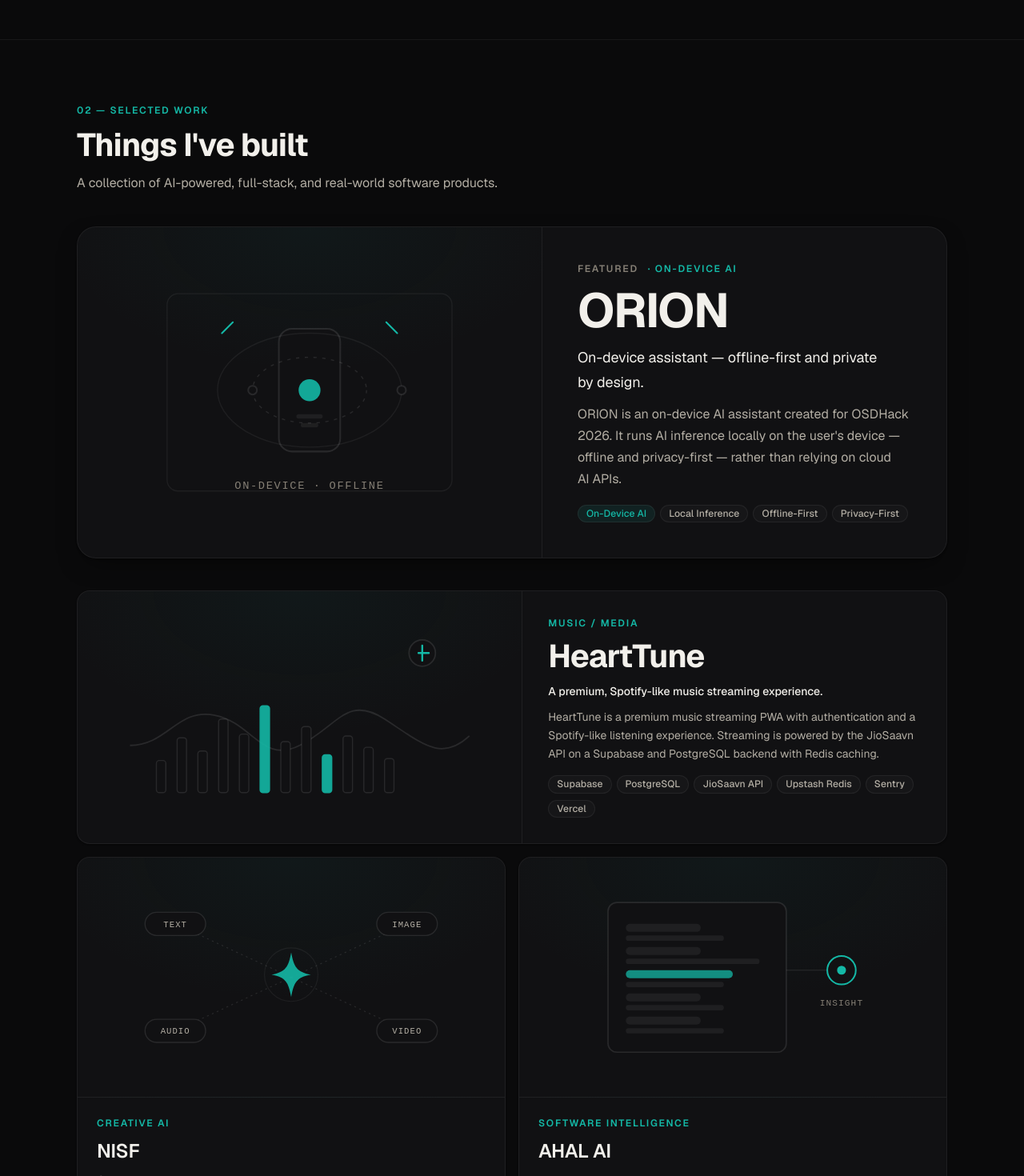
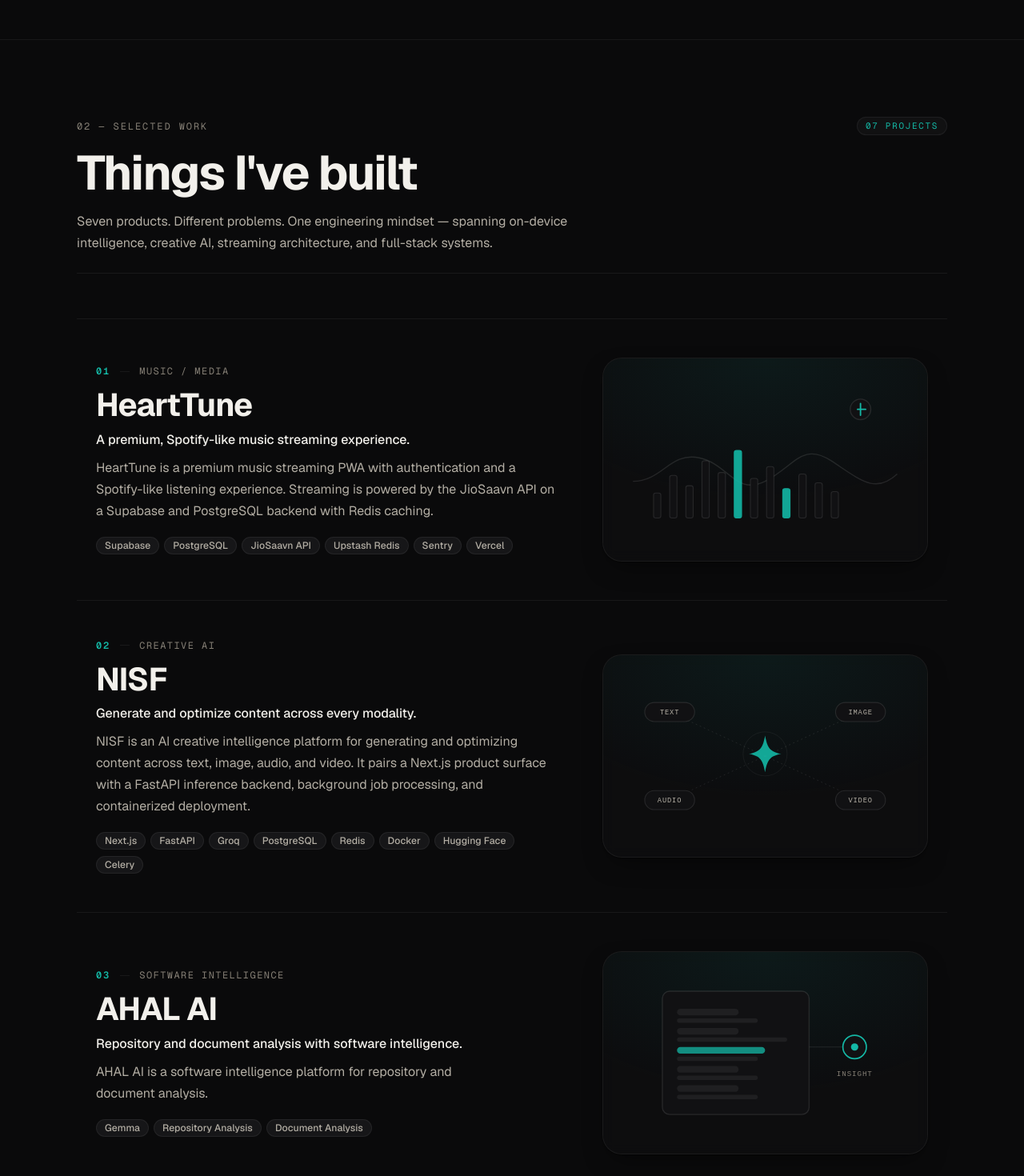
Before and after one commit to santheesh73/Portfolio, a Next.js app: page / in a window 1280 px wide. Shown: the part 2000-3470 px from the top of the page at 80% size. Built offline with nearby package versions, Linux system fonts and the light colour scheme.

Commit message:
feat: transform projects into cinematic showcase

```diff
--- /dev/null
+++ b/src/components/projects/ProjectShowcase.tsx
@@ -0,0 +1,211 @@
+"use client";
+
+import { useState } from "react";
+import { motion, useReducedMotion } from "motion/react";
+import { ArrowRight, ArrowUpRight } from "lucide-react";
+import { Badge } from "@/components/ui/Badge";
+import { Button } from "@/components/ui/Button";
+import { ProjectVisual } from "@/components/projects/ProjectVisual";
+import type { Project, ProjectId } from "@/types";
+import { cn } from "@/lib/utils";
+
+const SEQUENCE: ProjectId[] = [
+  "hearttune",
+  "nisf",
+  "ahal",
+  "prysm",
+  "orion",
+  "bhoomi",
+  "minchal",
+];
+
+interface ProjectShowcaseProps {
+  projects: Project[];
+}
+
+export function ProjectShowcase({ projects }: ProjectShowcaseProps) {
+  const reduce = useReducedMotion();
+  const [hoveredId, setHoveredId] = useState<ProjectId | null>(null);
+  const [focusedId, setFocusedId] = useState<ProjectId | null>(null);
+
+  const activeId = hoveredId || focusedId;
+  const hasActive = activeId !== null && !reduce;
+
+  // Resolve projects according to the balanced 01–07 sequence
+  const orderedProjects = SEQUENCE.map((id) => {
+    const found = projects.find((p) => p.id === id);
+    if (!found) throw new Error(`Project not found: ${id}`);
+    return found;
+  });
+
+  return (
+    <div className="flex flex-col">
+      {orderedProjects.map((project, index) => {
+        const number = String(index + 1).padStart(2, "0");
+        const isActive = activeId === project.id;
+        const isPrysm = project.id === "prysm";
+        const category = project.category || (isPrysm ? "In Development" : "");
+        const description =
+          project.description ||
+          (isPrysm
+            ? "Architecture and interface specifications in development."
+            : "");
+
+        const links = project.links;
+
+        return (
+          <motion.article
+            key={project.id}
+            id={`project-${project.id}`}
+            aria-labelledby={`project-title-${project.id}`}
+            initial={reduce ? false : { opacity: 0, y: 16 }}
+            whileInView={{ opacity: 1, y: 0 }}
+            viewport={{ once: true, margin: "-10%" }}
+            transition={
+              reduce
+                ? { duration: 0.01 }
+                : { duration: 0.5, delay: 0.04 * index, ease: [0.22, 1, 0.36, 1] }
+            }
+            onMouseEnter={() => setHoveredId(project.id)}
+            onMouseLeave={() => setHoveredId(null)}
+            onFocus={() => setFocusedId(project.id)}
+            onBlur={() => setFocusedId(null)}
+            className={cn(
+              "group relative border-t border-border-subtle py-8 sm:py-12 transition-[opacity,background-color,border-color] duration-250 ease-out",
+              index === orderedProjects.length - 1 && "border-b",
+              isActive
+                ? "opacity-100 bg-surface-muted/20"
+                : hasActive
+                ? "opacity-55"
+                : "opacity-100"
+            )}
+          >
+            {/* Active Left Indicator Line */}
+            <span
+              aria-hidden="true"
+              className={cn(
+                "absolute left-0 top-0 bottom-0 w-1 bg-accent transition-opacity duration-200",
+                isActive ? "opacity-100" : "opacity-0"
+              )}
+            />
+
+            <div className="grid grid-cols-1 items-center gap-8 lg:grid-cols-[1.18fr_0.82fr] lg:gap-12 px-4 sm:px-6">
+              {/* ---- Information & Narrative Column ---- */}
+              <div className="flex flex-col">
+                {/* Index & Category */}
+                <div className="flex items-center gap-3">
+                  <span className="font-mono text-xs font-semibold tracking-[0.16em] text-accent">
+                    {number}
+                  </span>
+                  <span
+                    aria-hidden="true"
+                    className="h-px w-3 bg-border-subtle"
+                  />
+                  {category ? (
+                    <span className="font-mono text-xs tracking-[0.12em] uppercase text-text-muted">
+                      {category}
+                    </span>
+                  ) : null}
+                </div>
+
+                {/* Project Name */}
+                <h3
+                  id={`project-title-${project.id}`}
+                  className="type-h2 mt-3 font-semibold tracking-tight text-text-primary transition-colors group-hover:text-text-primary"
+                >
+                  {project.name}
+                </h3>
+
+                {/* Tagline */}
+                {project.tagline ? (
+                  <p className="type-body mt-2 font-medium text-text-primary">
+                    {project.tagline}
+                  </p>
+                ) : null}
+
+                {/* Description */}
+                {description ? (
+                  <p className="type-body mt-2 text-pretty text-text-secondary leading-relaxed">
+                    {description}
+                  </p>
+                ) : null}
+
+                {/* Verified Technologies */}
+                {project.technologies.length > 0 ? (
+                  <ul
+                    aria-label={`${project.name} technologies`}
+                    className="mt-4 flex flex-wrap gap-1.5"
+                  >
+                    {project.technologies.map((tech) => (
+                      <li key={tech}>
+                        <Badge variant="default">{tech}</Badge>
+                      </li>
+                    ))}
+                  </ul>
+                ) : null}
+
+                {/* Project Links / Actions */}
+                {links && (links.liveUrl || links.github || links.caseStudyHref) ? (
+                  <div className="mt-6 flex flex-wrap items-center gap-2.5">
+                    {links.liveUrl ? (
+                      <Button
+                        variant="outline"
+                        size="sm"
+                        href={links.liveUrl}
+                        target="_blank"
+                        rel="noreferrer"
+                        className="group/btn"
+                      >
+                        Live Demo
+                        <ArrowUpRight
+                          className="size-3.5 transition-transform duration-200 group-hover/btn:translate-x-0.5 group-hover/btn:-translate-y-0.5"
+                          aria-hidden="true"
+                        />
+                      </Button>
+                    ) : null}
+                    {links.github ? (
+                      <Button
+                        variant="ghost"
+                        size="sm"
+                        href={links.github}
+                        target="_blank"
+                        rel="noreferrer"
+                        aria-label={`${project.name} source code on GitHub (opens in a new tab)`}
+                        className="group/btn"
+                      >
+                        GitHub
+                        <ArrowUpRight
+                          className="size-3.5 transition-transform duration-200 group-hover/btn:translate-x-0.5 group-hover/btn:-translate-y-0.5"
+                          aria-hidden="true"
+                        />
+                      </Button>
+                    ) : null}
+                    {links.caseStudyHref ? (
+                      <Button
+                        variant="ghost"
+                        size="sm"
+                        href={links.caseStudyHref}
+                        className="group/btn"
+                      >
+                        Case Study
+                        <ArrowRight
+                          className="size-3.5 transition-transform duration-200 group-hover/btn:translate-x-0.5"
+                          aria-hidden="true"
+                        />
+                      </Button>
+                    ) : null}
+                  </div>
+                ) : null}
+              </div>
+
+              {/* ---- Abstract Architectural Visual Preview ---- */}
+              <div className="relative aspect-[16/10] w-full overflow-hidden rounded-xl border border-border-subtle bg-surface/50 shadow-card backdrop-blur-sm transition-[border-color,transform] duration-300 ease-out group-hover:border-border group-hover:scale-[1.015]">
+                <ProjectVisual id={project.id} className="h-full w-full" />
+              </div>
+            </div>
+          </motion.article>
+        );
+      })}
+    </div>
+  );
+}
--- a/src/components/projects/ProjectVisual.tsx
+++ b/src/components/projects/ProjectVisual.tsx
@@ -209,7 +209,7 @@
     <div
       aria-hidden="true"
       className={cn(
-        "relative overflow-hidden bg-[radial-gradient(28rem_16rem_at_50%_0%,rgba(15,118,110,0.07),transparent_70%)]",
+        "relative overflow-hidden bg-[radial-gradient(28rem_16rem_at_50%_0%,rgba(20,184,166,0.08),transparent_70%)]",
         className
       )}
     >
--- a/src/components/projects/ProjectsSection.tsx
+++ b/src/components/projects/ProjectsSection.tsx
@@ -1,68 +1,45 @@
 import { Container } from "@/components/ui/Container";
-import { SectionHeading } from "@/components/ui/SectionHeading";
 import { Reveal } from "@/components/motion/Reveal";
-import { Stagger, StaggerItem } from "@/components/motion/Stagger";
-import { FeaturedProject } from "@/components/projects/FeaturedProject";
-import { ProjectCard } from "@/components/projects/ProjectCard";
-import { getFeaturedProject, getProject } from "@/data/projects";
+import { ProjectShowcase } from "@/components/projects/ProjectShowcase";
+import { projects } from "@/data/projects";
 
 /**
- * Phase 3 — Projects showcase.
- * Server component: featured treatment + editorial secondary grid.
- * Order: ORION (featured) → HeartTune → NISF → AHAL AI → PRYSM → BHOOMI → MINCHAL.
+ * Phase 5 — Cinematic Projects Showcase.
+ * Server component: renders section structure, editorial opening, and delegates
+ * interactive row states to ProjectShowcase.
  */
 export function ProjectsSection() {
-  const featured = getFeaturedProject();
-  const hearttune = getProject("hearttune");
-  const nisf = getProject("nisf");
-  const ahal = getProject("ahal");
-  const prysm = getProject("prysm");
-  const bhoomi = getProject("bhoomi");
-  const minchal = getProject("minchal");
-
   return (
     <section
       id="projects"
       aria-label="Selected work"
       className="scroll-mt-20 border-t border-border-subtle"
     >
-      <Container className="flex flex-col gap-10 py-14 sm:py-20">
+      <Container className="flex flex-col gap-10 py-16 sm:gap-14 sm:py-24">
+        {/* Section Opening & Project Count */}
         <Reveal>
-          <SectionHeading
-            eyebrow="02 — Selected work"
-            title="Things I've built"
-            description="A collection of AI-powered, full-stack, and real-world software products."
-          />
+          <div className="flex flex-col gap-4 pb-6 border-b border-border-subtle/50">
+            <div className="flex items-center justify-between">
+              <span className="font-mono text-xs tracking-[0.16em] uppercase text-text-muted">
+                02 — Selected work
+              </span>
+              <span className="font-mono text-[0.68rem] tracking-[0.16em] uppercase px-2.5 py-0.5 rounded-full border border-border-subtle bg-surface-muted/60 text-accent">
+                07 Projects
+              </span>
+            </div>
+            <h2 className="type-h1 font-semibold text-text-primary tracking-tight">
+              Things I&apos;ve built
+            </h2>
+            <p className="type-body max-w-2xl text-pretty text-text-secondary leading-relaxed">
+              Seven products. Different problems. One engineering mindset —
+              spanning on-device intelligence, creative AI, streaming
+              architecture, and full-stack systems.
+            </p>
+          </div>
         </Reveal>
 
-        <Reveal delay={0.05}>
-          <FeaturedProject project={featured} />
-        </Reveal>
-
-        <Stagger className="grid grid-cols-1 gap-4 md:grid-cols-2">
-          <StaggerItem className="md:col-span-2">
-            <ProjectCard
-              project={hearttune}
-              layout="horizontal"
-              maxTechnologies={6}
-            />
-          </StaggerItem>
-          <StaggerItem>
-            <ProjectCard project={nisf} />
-          </StaggerItem>
-          <StaggerItem>
-            <ProjectCard project={ahal} maxTechnologies={3} />
-          </StaggerItem>
-          <StaggerItem>
-            <ProjectCard project={prysm} />
-          </StaggerItem>
-          <StaggerItem>
-            <ProjectCard project={bhoomi} />
-          </StaggerItem>
-          <StaggerItem className="md:col-span-2">
-            <ProjectCard project={minchal} layout="horizontal" />
-          </StaggerItem>
-        </Stagger>
+        {/* Editorial Project Showcase Sequence */}
+        <ProjectShowcase projects={projects} />
       </Container>
     </section>
   );
```
